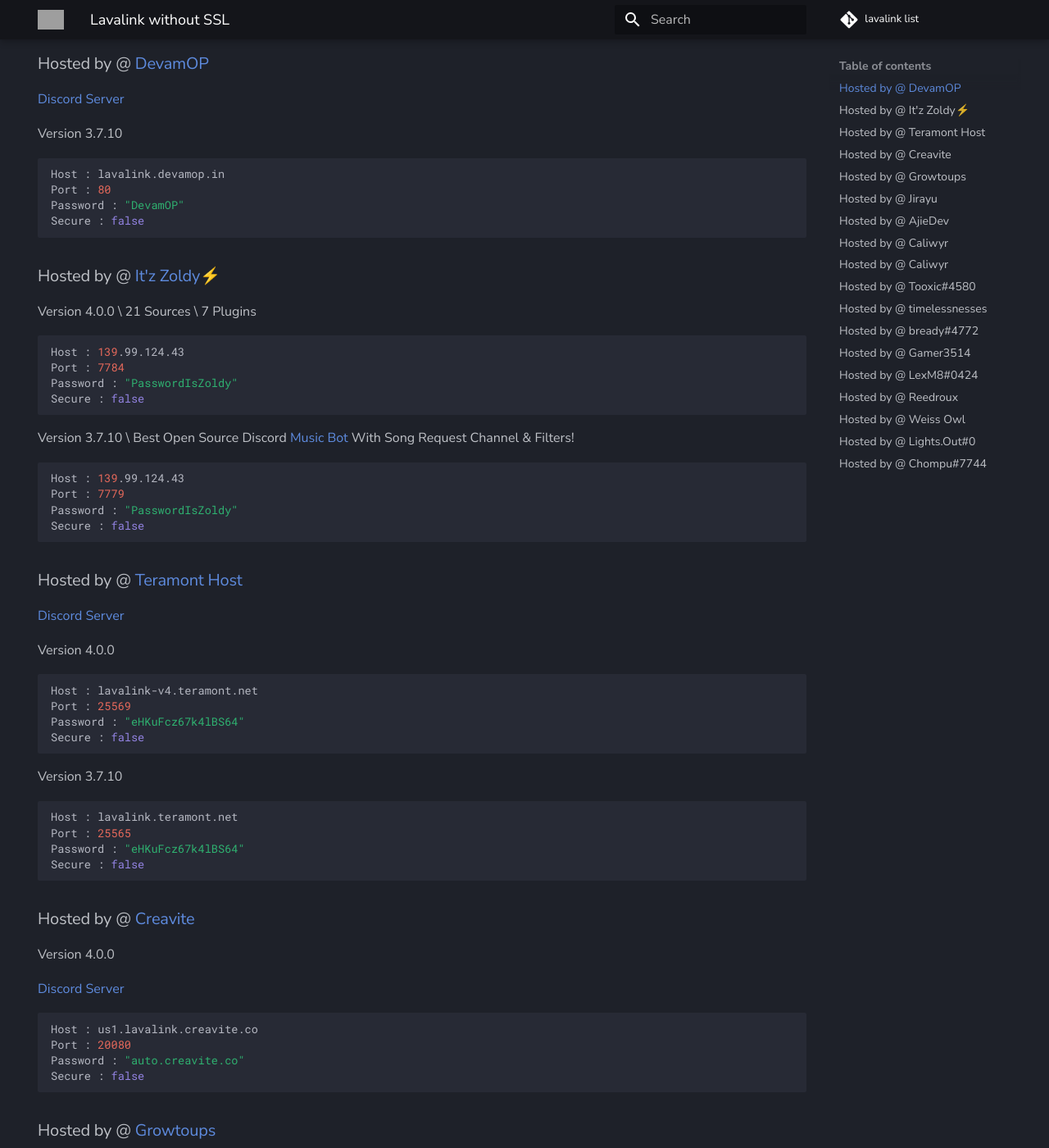
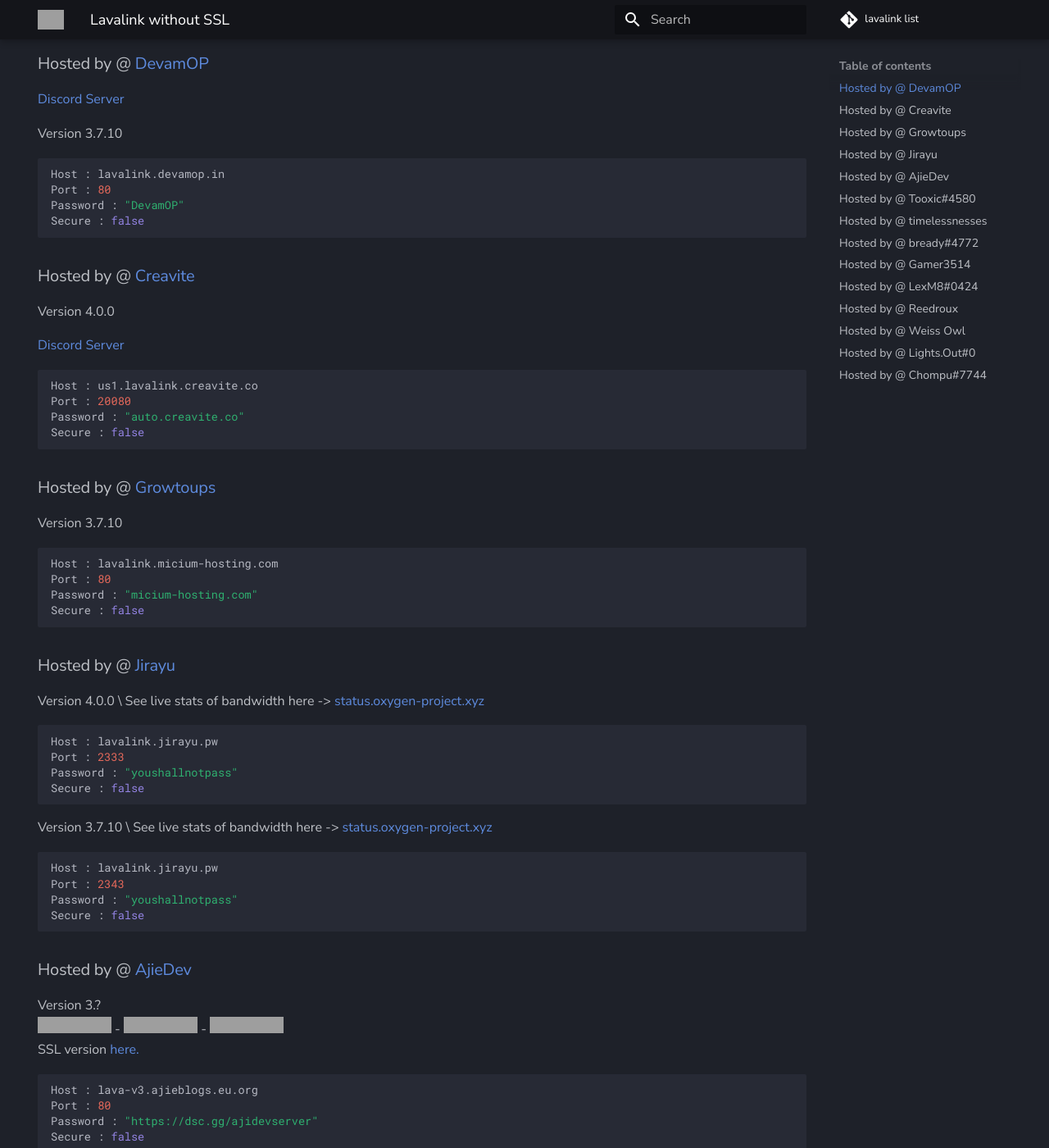
Before and after one commit to DarrenOfficial/lavalink-list, an MkDocs documentation site: the page built from docs/NoSSL/lavalink-without-ssl.md, in a window 1280 px wide and 1400 px high, scrolled down 306 px. Shown: the whole window at 82% size. Built offline with MkDocs 1.6.1 and Material for MkDocs 9.7.7, drawn with Linux system fonts in a browser that asks for light colours; comment, search, counter and statistics services are not loaded; some of the changed text lies outside the part shown; grey boxes are pictures that could not be loaded.

Commit message:
added v4 & delete inactive nodes

````diff
--- a/docs/NoSSL/lavalink-without-ssl.md
+++ b/docs/NoSSL/lavalink-without-ssl.md
@@ -25,42 +25,6 @@ Version 3.7.10
 Host : lavalink.devamop.in
 Port : 80
 Password : "DevamOP"
-Secure : false
-```
-
-### Hosted by @ [It'z Zoldy⚡](https://github.com/RainyXeon/ByteBlaze)
-Version 4.0.0 \ 21 Sources \ 7 Plugins
-```bash
-Host : 139.99.124.43
-Port : 7784
-Password : "PasswordIsZoldy"
-Secure : false
-```
-
-Version 3.7.10 \ Best Open Source Discord [Music Bot](https://github.com/RainyXeon/ByteBlaze) With Song Request Channel & Filters!
-```bash
-Host : 139.99.124.43
-Port : 7779
-Password : "PasswordIsZoldy"
-Secure : false
-```
-
-### Hosted by @ [Teramont Host](https://www.teramont.net/)
-[Discord Server](https://www.teramont.net/discord)
-
-Version 4.0.0
-```bash
-Host : lavalink-v4.teramont.net
-Port : 25569
-Password : "eHKuFcz67k4lBS64"
-Secure : false
-```
-
-Version 3.7.10
-```bash
-Host : lavalink.teramont.net
-Port : 25565
-Password : "eHKuFcz67k4lBS64"
 Secure : false
 ```
 
@@ -111,22 +75,12 @@ Port : 80
 Password : "https://dsc.gg/ajidevserver"
 Secure : false
 ```
-
-### Hosted by @ [Caliwyr](https://discord.gg/6xpF6YqVDd)
-Version 4.0.0
+Version 4.0.? <br />
+![Stat](https://uptime-is.darrennathanael.com/api/badge/51/status) - ![Up](https://uptime-is.darrennathanael.com/api/badge/51/uptime/12?labelSuffix=+hour) - ![AVGP](https://uptime-is.darrennathanael.com/api/badge/51/ping/12?labelSuffix=+hour) <br />
 ```bash
-Host : lavalink-v4.oryzen.xyz
+Host : lava-v4.ajieblogs.eu.org
 Port : 80
-Password : "oryzen.xyz"
-Secure : false
-```
-
-### Hosted by @ [Caliwyr](https://discord.gg/6xpF6YqVDd)
-Version 3.7.10
-```bash
-Host : lavalink-v3.oryzen.xyz
-Port : 80
-Password : "oryzen.xyz"
+Password : "https://dsc.gg/ajidevserver"
 Secure : false
 ```
 
````
